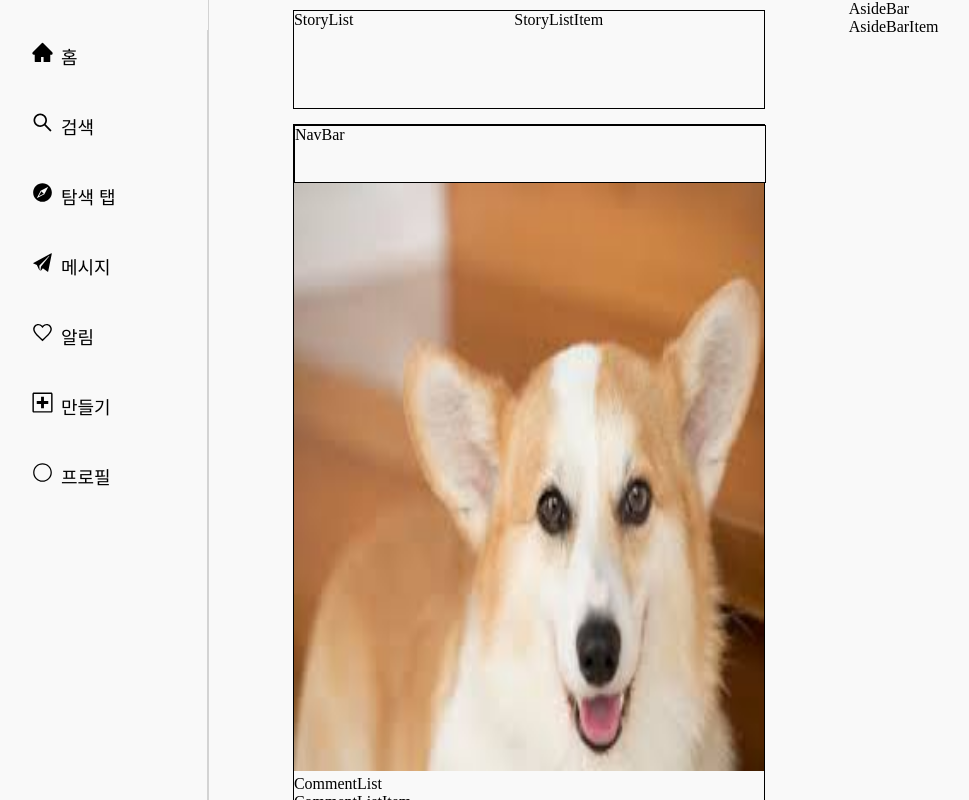
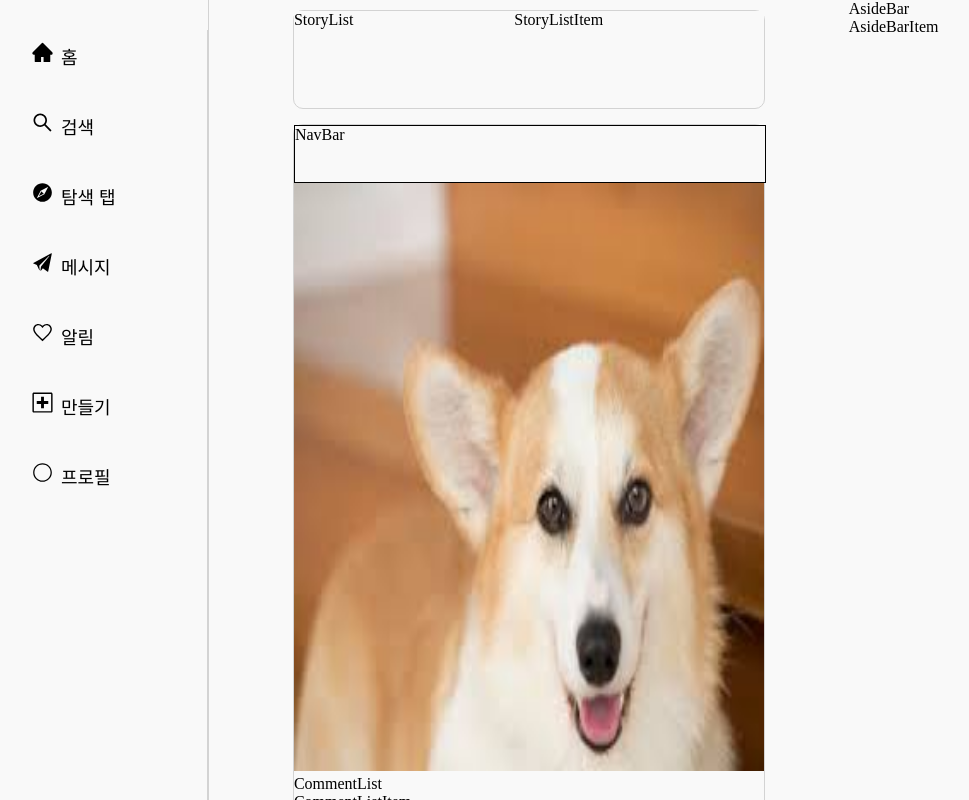
Before and after one commit to dsc-sangmyung/22-23-FE-Study-Yeon, a React (Create React App) app in the folder instagram/: page /main in a window 1280 px wide. Shown: the top 800 px of the page, without its empty margins (5-974 px from the left). Built offline with nearby package versions, Linux system fonts and the light colour scheme.

Commit message:
instagram

```diff
--- a/instagram/src/App.js
+++ b/instagram/src/App.js
@@ -1,12 +1,18 @@
 import {Routes, Route} from 'react-router-dom';
 import LoginPage from './Page/LoginPage';
 import MainPage from './Page/MainPage';
+import ProfilePage from './Page/ProfilePage';
+import RandomFeedPage from './Page/RandomFeedPage';
+import DirectMessagePage from './Page/DirectMessagePage';
 
 function App() {
   return (
     <Routes>
       <Route path="/" element={<LoginPage/>}/>
       <Route path="/main" element={<MainPage/>}/>
+      <Route path="/profile" element={<ProfilePage/>}/>
+      <Route path='/rand' element={<RandomFeedPage/>}/>
+      <Route path='/dm' element={<DirectMessagePage/>}/>
     </Routes>
   );
 }
--- a/instagram/src/component/Menu.js
+++ b/instagram/src/component/Menu.js
@@ -1,23 +1,94 @@
-import React from 'react';
-import {useNavigate} from 'react-router-dom';
+import React from "react";
+import { useNavigate } from "react-router-dom";
 import "../css/Menu.scss";
 import { AiFillHome, AiOutlineSearch } from "react-icons/ai";
-import { IoIosCompass, IoIosPaperPlane,IoMdHeartEmpty, IoIosRadioButtonOff, IoIosReorder } from "react-icons/io";
+import {
+  IoIosCompass,
+  IoIosPaperPlane,
+  IoMdHeartEmpty,
+  IoIosRadioButtonOff,
+  IoIosReorder,
+} from "react-icons/io";
 import { GoDiffAdded } from "react-icons/go";
 
 const Menu = () => {
-    return (
-     <div className='menu'>
-        <li> <button><AiFillHome className='homeicon'/><a className='text'>홈</a></button></li>
-        <li> <button><AiOutlineSearch className='searchicon'/><a className='text'>검색</a></button></li>
-        <li><button><IoIosCompass className='compassicon'/><a className='text'>탐색 탭</a></button></li>
-        <li><button><IoIosPaperPlane className='planeicon'/><a className='text'>메시지</a></button></li>
-        <li><button><IoMdHeartEmpty className='hearticon'/><a className='text'>알림</a></button></li>
-        <li><button><GoDiffAdded className='addicon'/><a className='text'>만들기</a></button></li>
-        <li><button><IoIosRadioButtonOff className='profileicon'/><a className='text'>프로필</a></button></li>
-        <li><button><IoIosReorder className='extraicon'/><a className='text'>더보기</a></button></li>
-     </div>
-    );
+  const linkMain = useNavigate();
+  const linkRand = useNavigate();
+  const linkDm = useNavigate();
+  const linkInbox = useNavigate();
+  const linkProfile = useNavigate();
+
+  const onClickMain = () => {
+    linkMain("/main");
+  };
+
+  const onClickRand = () => {
+    linkRand("/rand");
+  };
+
+  const onClickDm = () => {
+    linkDm("/dm");
+  };
+
+  const onClickInbox = () => {
+    linkInbox("/inbox");
+  };
+  const onClickProfile = () => {
+    linkProfile("/profile");
+  };
+
+  return (
+    <div className="menu">
+      <li>
+        <button onClick={onClickMain}>
+          <AiFillHome className="homeicon" />
+          <a className="text">홈</a>
+        </button>
+      </li>
+      <li>
+        <button>
+          <AiOutlineSearch className="searchicon" />
+          <a className="text">검색</a>
+        </button>
+      </li>
+      <li>
+        <button onClick={onClickRand}>
+          <IoIosCompass className="compassicon" />
+          <a className="text">탐색 탭</a>
+        </button>
+      </li>
+      <li>
+        <button onClick={onClickDm}>
+          <IoIosPaperPlane className="planeicon" />
+          <a className="text">메시지</a>
+        </button>
+      </li>
+      <li>
+        <button onClick={onClickInbox}>
+          <IoMdHeartEmpty className="hearticon" />
+          <a className="text">알림</a>
+        </button>
+      </li>
+      <li>
+        <button >
+          <GoDiffAdded className="addicon" />
+          <a className="text">만들기</a>
+        </button>
+      </li>
+      <li>
+        <button onClick={onClickProfile}>
+          <IoIosRadioButtonOff className="profileicon" />
+          <a className="text">프로필</a>
+        </button>
+      </li>
+      <li>
+        <button>
+          <IoIosReorder className="extraicon" />
+          <a className="text">더보기</a>
+        </button>
+      </li>
+    </div>
+  );
 };
 
 export default Menu;
--- a/instagram/src/css/MainPage.scss
+++ b/instagram/src/css/MainPage.scss
@@ -20,7 +20,8 @@
     width: 470px;
     height: 97px;
     margin-top: 10px;
-    border: 1px solid black;
+    border: 1px solid lightgray;
+    border-radius: 10px;
 }
 
 .post{
@@ -28,4 +29,7 @@
 
 .aside{
     flex:2;
+    @media (max-width: 1000px) {
+        display: none;
+      }
 }
--- a/instagram/src/css/Menu.scss
+++ b/instagram/src/css/Menu.scss
@@ -32,7 +32,7 @@ button{
 }
 .extraicon{
     margin-top: 400px;
-    font-size: 23px;
+    font-size: 25px;
 }
 
 .text{
--- a/instagram/src/css/PostList.scss
+++ b/instagram/src/css/PostList.scss
@@ -1,5 +1,6 @@
 .postlist{
-    border: 1px solid black;
+    border: 1px solid lightgray;
+    border-radius: 10px;
     width : 470px;
     height: 877px;
     margin-top: 15px;
```
